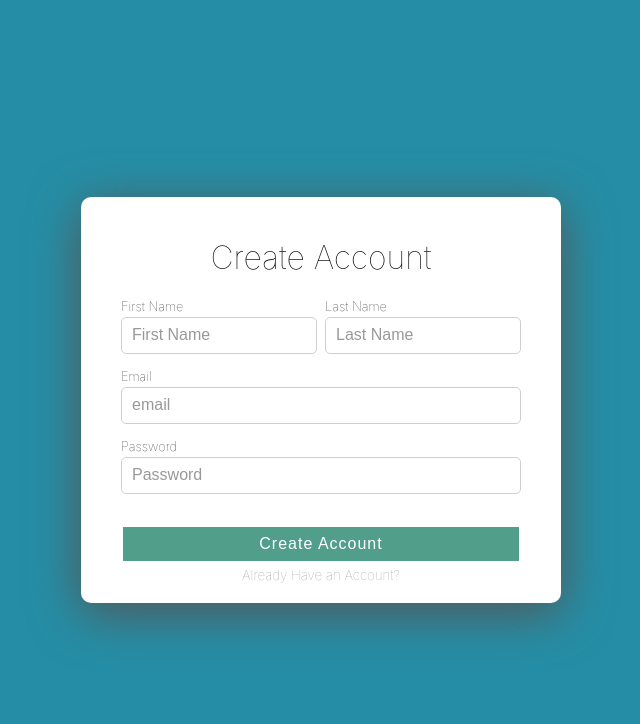
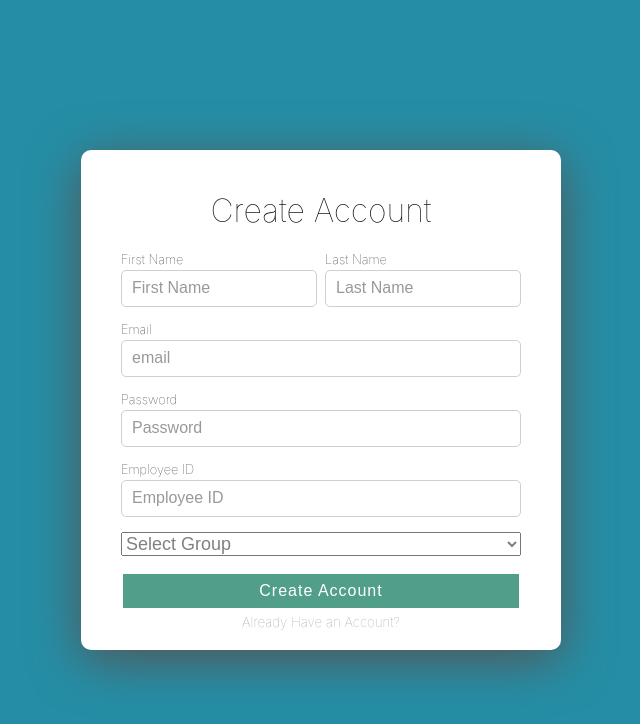
Before and after one commit to shiftradr/shiftradr, a React (Create React App) app: page /#/ in a window 1280 px wide. Both pictures are taken after a click on the button "Register". Shown: the top 724 px of the page, without its empty margins (319-959 px from the left). Built offline with nearby package versions, Linux system fonts and the light colour scheme.

Commit message:
login for EmployeeID and GroupID created

```diff
--- a/package.json
+++ b/package.json
@@ -42,7 +42,7 @@
   },
   "proxy": "http://localhost:4444",
   "main": "server/server.js",
-  "nodemonconfig": {
+  "nodemonConfig": {
     "ignore": [
       "src/*",
       "public/*"
--- a/src/App.js
+++ b/src/App.js
@@ -1,6 +1,6 @@
 import React from "react"
 import { HashRouter, Switch, Route } from 'react-router-dom'
-import Login from './Components/Login2'
+import Login2 from './Components/Login2'
 import Dashboard from './Components/Dashboard'
 import Post from './Components/Post'
 import PostView from './Components/PostView'
@@ -11,7 +11,7 @@ function App() {
   return (
     <HashRouter>
       <Switch>
-        <Route exact path='/' component={Login} />
+        <Route exact path='/' component={Login2} />
         <Route path='/dashboard' component={Dashboard} />
         <Route path='/post' component={Post} />
         <Route path='/postview' component={PostView} />
--- a/src/Components/Login2.css
+++ b/src/Components/Login2.css
@@ -82,7 +82,8 @@ light green: #A3C4BC
   .firstName,
   .lastName,
   .email,
-  .password {
+  .password,
+  .employeeId {
     display: flex;
     flex-direction: column;
     margin-bottom: 15px;
@@ -94,8 +95,17 @@ light green: #A3C4BC
   }
 
   .email,
-  .password {
+  .password,
+  .employeeId {
     width: 100%;
+  }
+
+  .groupId {
+    width: 100%;
+    /* display: flex;
+    flex-direction: column;
+    align-items: center; */
+
   }
 
   .createAccount {
--- a/src/Components/Login2.js
+++ b/src/Components/Login2.js
@@ -1,42 +1,47 @@
-import React, { useState } from "react"
-import "./Login2.css"
-import styled from "styled-components"
-import axios from "axios"
-import swal from "sweetalert"
+import React, { useState, useRef } from "react";
+import "./Login2.css";
+import styled from "styled-components";
+import axios from "axios";
+import swal from "sweetalert";
 
 const emailRegex = RegExp(
-    /^[a-zA-Z0-9.!#$%&'*+/=?^_`{|}~-]+@[a-zA-Z0-9-]+(?:\.[a-zA-Z0-9-]+)*$/,
-)
+  /^[a-zA-Z0-9.!#$%&'*+/=?^_`{|}~-]+@[a-zA-Z0-9-]+(?:\.[a-zA-Z0-9-]+)*$/
+);
 const formValid = ({ formErrors, ...rest }) => {
-    let valid = true
+  let valid = true;
   // validates form errors being empty
-    Object.values(formErrors).forEach((val) => {
-        val.length > 0 && (valid = false)
-    })
+  Object.values(formErrors).forEach(val => {
+    val.length > 0 && (valid = false);
+  });
   //validates the from was filled out
-    Object.values(rest).forEach((val) => {
-        val === null && (valid = false)
-    })
-    return valid
-}
-const Login = (props) => {
-    const [toggle, setToggle] = useState(false)
-    const [email, setEmail] = useState('')
-    const [password, setPassword] = useState('')
+  Object.values(rest).forEach(val => {
+    val === null && (valid = false);
+  });
+  return valid;
+};
+const Login2 = props => {
+    const groupRef = useRef()
+  const [toggle, setToggle] = useState(false);
+  const [email, setEmail] = useState("");
+  const [password, setPassword] = useState("");
   const [state, setState] = useState({
     firstName: null,
     lastName: null,
     email: null,
     password: null,
+    employeeId: null,
+    groupId: null,
     formErrors: {
       firstName: "",
       lastName: "",
       email: "",
       password: "",
-        },
-    })
-    const handleSubmit = (e) => {
-        e.preventDefault()
+      employeeId: "",
+      groupId: ""
+    }
+  });
+  const handleSubmit = e => {
+    e.preventDefault();
     if (formValid(state)) {
       console.log(`
       ----SUBMITTING---
@@ -44,22 +49,29 @@ const Login = (props) => {
       Last Name: ${state.lastName}
       Email: ${state.email}
       Password: ${state.password}
-      `)
+      EmployeeId: ${state.employeeId}
+      GroupId: ${state.groupId}
+      `);
     } else {
-            console.error("Form Invalid - Display Error Message")
+      console.error("Form Invalid - Display Error Message");
     }
-    }
+  };
 
   const handleLogin = async () => {
-        console.log(12121, email)
+    try {
+      console.log(12121, email);
       let res = await axios.post("/auth/login", {
         email: email,
-            password: password,
-        })
-
-        if (res.data.loggedIn) props.history.push("/dashboard")
-        else swal(res.data)
+        password: password
+      });
+      console.log(res.data);
+      if (res.data.loggedIn) props.history.push("/dashboard");
+      else swal(res.data);
+    } catch (error) {
+      console.log({ error });
+      // res.status(500).send(error);
     }
+  };
 
   const handleRegister = async () => {
     let res = await axios.post("/auth/register", {
@@ -67,46 +79,50 @@ const Login = (props) => {
       user_last: state.lastName,
       user_email: state.email,
       password: state.password,
-            user_employee_id: 345,
-            group_id: 1,
-        })
-        if (res.data.loggedIn) props.history.push("/dashboard")
-        else swal(res.data.message)
-    }
+      user_employee_id: state.employeeId,
+      group_id: groupRef.current.value
+    });
+    if (res.data.loggedIn) props.history.push("/dashboard");
+    else swal(res.data.message);
+  };
 
-    const { formErrors } = state
-    const handleChange = (e) => {
-        e.preventDefault()
-        const { name, value } = e.target
-        let formErrors = state.formErrors
+  const { formErrors } = state;
+  const handleChange = e => {
+    e.preventDefault();
+    const { name, value } = e.target;
+    let formErrors = state.formErrors;
     switch (name) {
       case "firstName":
-                formErrors.firstName =
-                    value.length < 3 ? "minimum 3 characters required" : ""
-                break
+        formErrors.firstName = value.length < 1 ? "Required Field" : "";
+        break;
       case "lastName":
-                formErrors.lastName =
-                    value.length < 3 ? "minimum 2 characters required" : ""
-                break
+        formErrors.lastName = value.length < 1 ? "Required Field" : "";
+        break;
       case "email":
         formErrors.email = emailRegex.test(value)
           ? ""
-                    : "invalid email address"
-                break
+          : "invalid email address";
+        break;
       case "password":
         formErrors.password =
-                    value.length < 6 ? "minimum 6 characaters required" : ""
-                break
+          value.length < 6 ? "minimum 6 characaters required" : "";
+        break;
+      case "employeeId":
+        formErrors.employeeId = value.length < 6 ? "Required Field" : "";
+        break;
+      case "groupId":
+        formErrors.groupId = value.length < 1 ? "Required Field" : "";
+        break;
       default:
-                break
+        break;
     }
     setState({
       ...state,
       formErrors,
       ...state,
-            [name]: value,
-        })
-    }
+      [name]: value
+    });
+  };
 
   return toggle ? (
     <div className="wrapper">
@@ -117,78 +133,89 @@ const Login = (props) => {
             <label htmlFor="firstName">First Name</label>
             <input
               type="text"
-                            className={
-                                formErrors.firstName.length > 0
-                                    ? "erreor"
-                                    : null
-                            }
+              className={formErrors.firstName.length > 0 ? "erreor" : null}
               placeholder="First Name"
               name="firstName"
               noValidate
               onChange={handleChange}
             />
             {formErrors.firstName.length > 0 && (
-                            <span className="errorMessage">
-                                {formErrors.firstName}
-                            </span>
+              <span className="errorMessage">{formErrors.firstName}</span>
             )}
           </div>
           <div className="lastName">
             <label htmlFor="lastName">Last Name</label>
             <input
               type="text"
-                            className={
-                                formErrors.lastName.length > 0 ? "error" : null
-                            }
+              className={formErrors.lastName.length > 0 ? "error" : null}
               placeholder="Last Name"
               name="lastName"
               noValidate
               onChange={handleChange}
             />
             {formErrors.lastName.length > 0 && (
-                            <span className="errorMessage">
-                                {formErrors.lastName}
-                            </span>
+              <span className="errorMessage">{formErrors.lastName}</span>
             )}
           </div>
           <div className="email">
             <label htmlFor="email">Email</label>
             <input
               type="email"
-                            className={
-                                formErrors.email.length > 0 ? "error" : null
-                            }
+              className={formErrors.email.length > 0 ? "error" : null}
               placeholder="email"
               name="email"
               noValidate
               onChange={handleChange}
             />
             {formErrors.email.length > 0 && (
-                            <span className="errorMessage">
-                                {formErrors.email}
-                            </span>
+              <span className="errorMessage">{formErrors.email}</span>
             )}
           </div>
+
           <div className="password">
             <label htmlFor="password">Password</label>
             <input
               type="password"
-                            className={
-                                formErrors.password.length > 0 ? "error" : null
-                            }
+              className={formErrors.password.length > 0 ? "error" : null}
               placeholder="Password"
               name="password"
               noValidate
               onChange={handleChange}
             />
             {formErrors.password.length > 0 && (
-                            <span className="errorMessage">
-                                {formErrors.password}
-                            </span>
+              <span className="errorMessage">{formErrors.password}</span>
             )}
           </div>
+          <div className="employeeId">
+            <label htmlFor="employeeId">Employee ID</label>
+            <input
+              type="text"
+              className={formErrors.employeeId.length > 0 ? "error" : null}
+              placeholder="Employee ID"
+              name="employeeId"
+              noValidate
+              onChange={handleChange}
+            />
+            {formErrors.employeeId.length > 0 && (
+              <span className="errorMessage">{formErrors.employeeId}</span>
+            )}
+          </div>
+
+                  <select ref={groupRef} className="groupId" style={{ fontSize: "18px", color: "gray" }}>
+            <option defaultValue>Select Group</option>
+            <option value="1">Crew</option>
+            <option value="2">Customer</option>
+            <option value="3">MCCM</option>
+            <option value="4">Reservations</option>
+            <option value="5">True</option>
+            <option value="6">Vacations</option>
+          </select>
+
           <div className="createAccount">
-                        <button type="submit" onClick={() => handleRegister()}> Create Account</button>
+            <button type="submit" onClick={() => handleRegister()}>
+              {" "}
+              Create Account
+            </button>
             <small onClick={() => setToggle(!toggle)}>
               Already Have an Account?
             </small>
@@ -203,21 +230,22 @@ const Login = (props) => {
           <input
             type="text"
             placeholder="Email"
-                        onChange={(e) => setEmail(e.target.value)}
+            onChange={e => setEmail(e.target.value)}
           />
           <input
             type="password"
             placeholder="Password"
-                        onChange={(e) => setPassword(e.target.value)}
+            onChange={e => setPassword(e.target.value)}
           />
           <button onClick={handleLogin}>Login</button>
         </form>
         <button onClick={() => setToggle(!toggle)}>Register</button>
       </div>
     </div>
-    )
-}
-export default Login
+  );
+};
+
+export default Login2;
 
 const Input = styled.input`
   display: flex;
@@ -227,7 +255,7 @@ const Input = styled.input`
   border: none;
   outline: none;
   border-bottom: 0.5px solid black;
-`
+`;
 const Button = styled.button`
   display: flex;
   height: 30px;
@@ -239,7 +267,7 @@ const Button = styled.button`
 
   &:hover {
   }
-`
+`;
 const Body = styled.div`
   height: 350px;
   width: 400px;
@@ -249,7 +277,7 @@ const Body = styled.div`
   flex-direction: column;
   box-shadow: 0px 5px 10px rgb(0, 0, 0, 0.18);
   border-radius: 10px;
-`
+`;
 
 const OuterBody = styled.div`
   height: 100vh;
@@ -257,10 +285,10 @@ const OuterBody = styled.div`
   justify-content: center;
   align-items: center;
   flex-direction: column;
-`
+`;
 
 const Select = styled.select`
   background-color: white;
   height: 30px;
   width: 110px;
-`
+`;
```
Also changed, not shown: 2 other files (tests, documents, lock files or other folders). Lines whose indentation alone changed are shown as unchanged.
